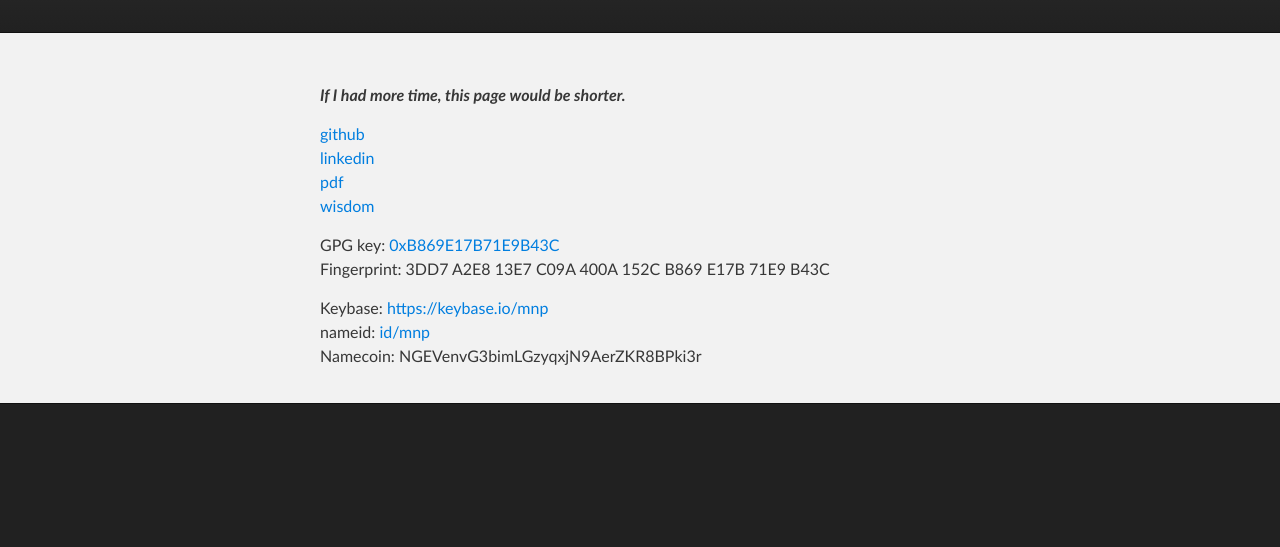
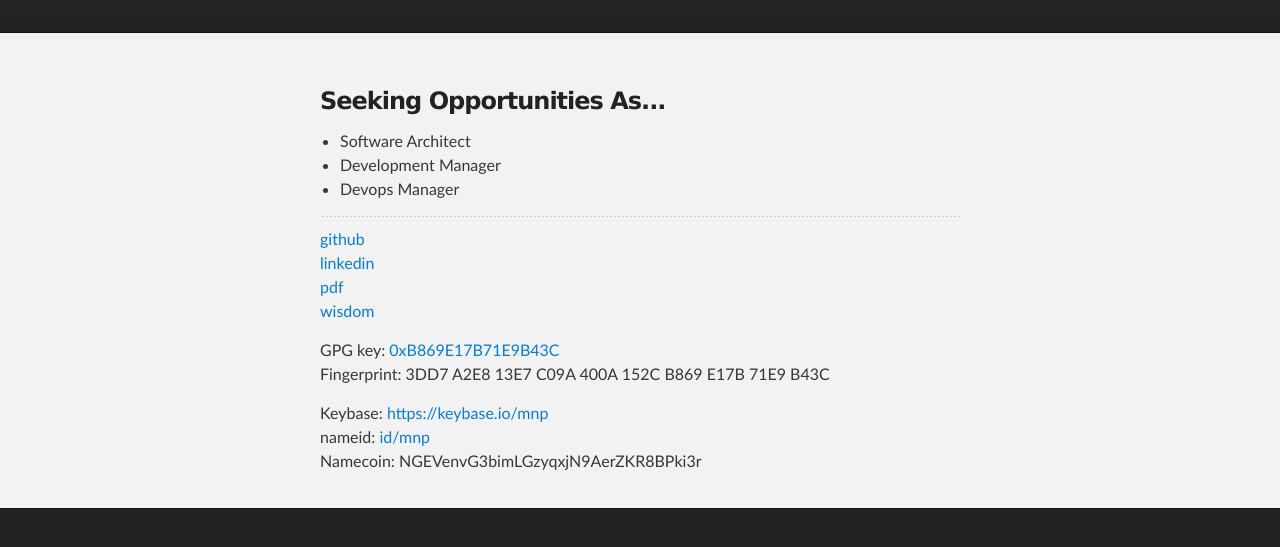
Before and after one commit to mnp/mnp.github.io, a plain HTML site: page index.html in a window 1280 px wide. Shown: the part 177-724 px from the top of the page. Drawn offline with Linux system fonts and the light colour scheme.

Commit message:
now available

```diff
--- a/index.html
+++ b/index.html
@@ -24,7 +24,16 @@
     <!-- MAIN CONTENT -->
     <div id="main_content_wrap" class="outer">
       <section id="main_content" class="inner">
-        <p><strong><em>If I had more time, this page would be shorter.</em></strong></p>
+
+        <h3>Seeking Opportunities As...</h3>
+	<ul>
+	  <li>Software Architect
+	  <li>Development Manager
+	  <li>Devops Manager
+	</ul>
+	<hr>
+
+<!--        <p><strong><em>If I had more time, this page would be shorter.</em></strong></p> -->
 
 <p><a href="https://github.com/mnp" class="user-mention">github</a>
   <br>
```
Also changed, not shown: 1 other file.
